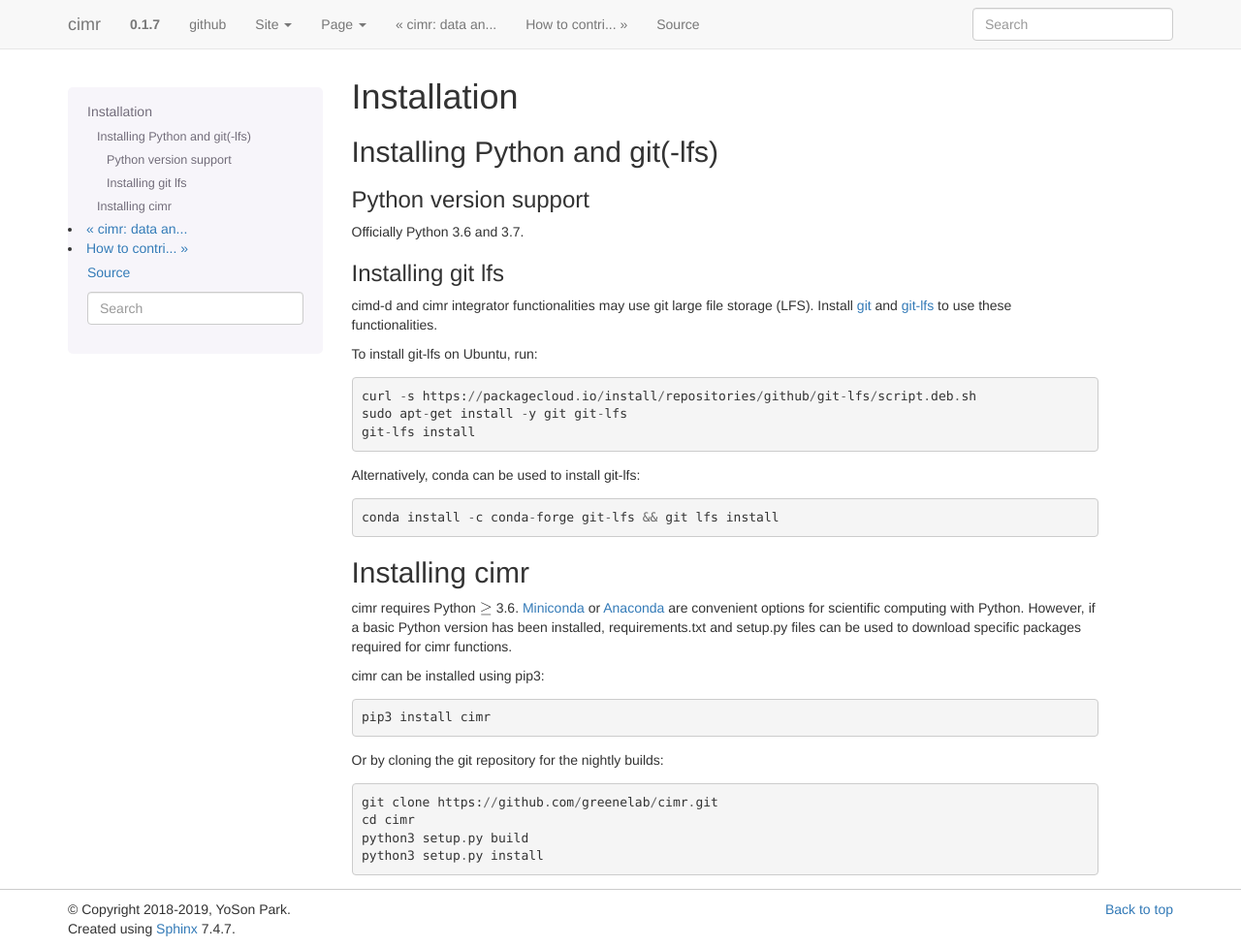
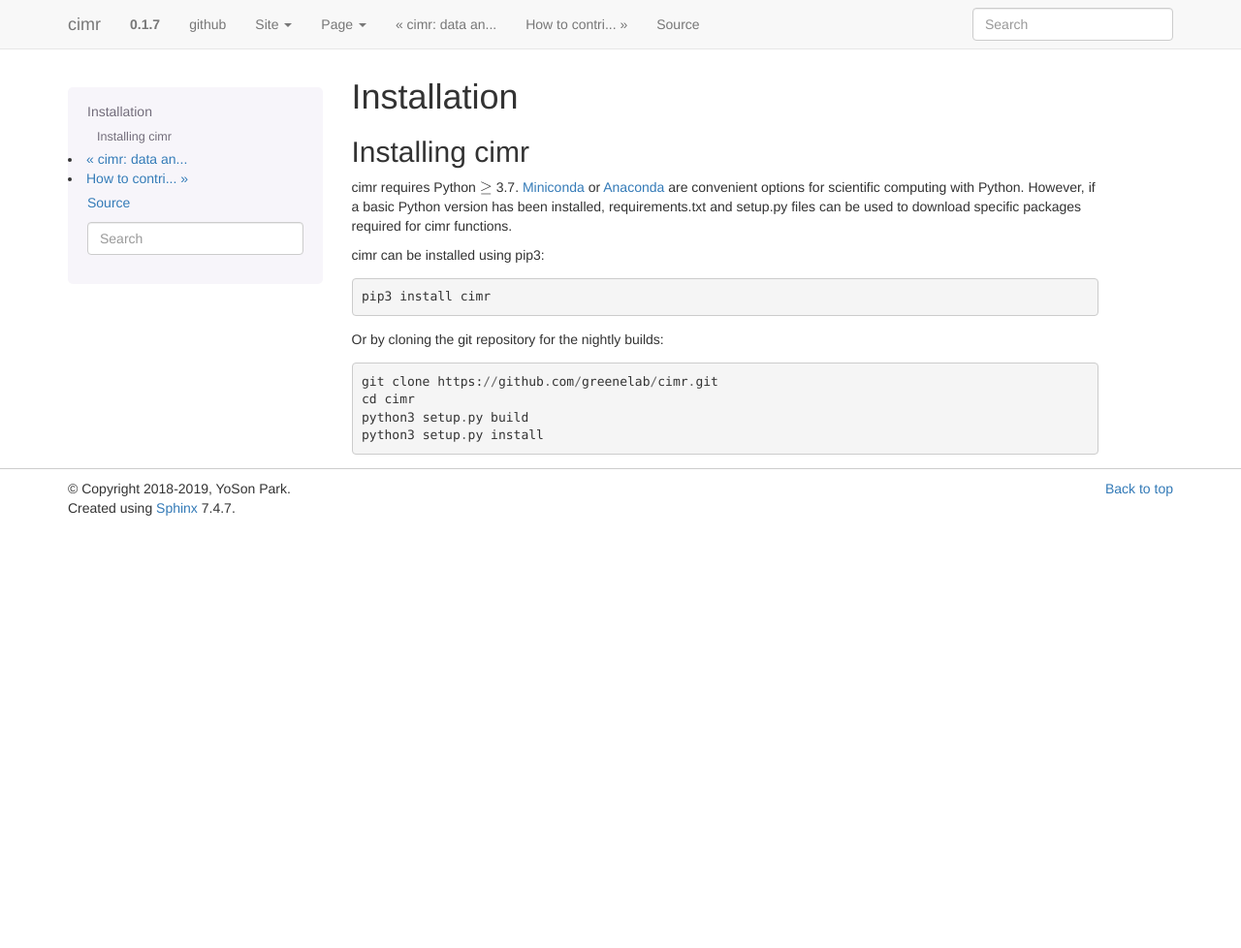
Before and after one commit to greenelab/cimr, a Sphinx documentation site: the page built from doc/source/install.rst, in a window 1280 px wide and 978 px high. Shown: the whole window at 97% size. Built offline with Sphinx 7.4.7, drawn with Linux system fonts in a browser that asks for light colours; nearby versions of some CDN libraries; library files that are not in the unit come from our copies.

Commit message:
remove deprecated install requirement [skip ci]

```diff
--- a/doc/source/install.rst
+++ b/doc/source/install.rst
@@ -3,43 +3,11 @@
 Installation
 ************
 
-===============================
-Installing Python and git(-lfs)
-===============================
+===============
+Installing cimr
+===============
 
-----------------------
-Python version support
-----------------------
-
-Officially Python 3.6 and 3.7.
-
-------------------
-Installing git lfs
-------------------
-
-cimd-d and cimr integrator functionalities may use git large file
-storage (LFS).
-Install `git <https://www.atlassian.com/git/tutorials/install-git>`_
-and
-`git-lfs <https://git-lfs.github.com/>`_ to use these functionalities.
-
-To install git-lfs on Ubuntu, run::
-
-    curl -s https://packagecloud.io/install/repositories/github/git-lfs/script.deb.sh
-    sudo apt-get install -y git git-lfs
-    git-lfs install
-
-Alternatively, conda can be used to install git-lfs::
-
-    conda install -c conda-forge git-lfs && git lfs install
-
-
-
-=================
-Installing cimr
-=================
-
-cimr requires Python :math:`\ge` 3.6.
+cimr requires Python :math:`\ge` 3.7.
 `Miniconda <https://conda.io/miniconda.html>`_ or
 `Anaconda <https://www.anaconda.com/download/>`_ are convenient
 options for scientific computing with Python. However, if a basic
```
